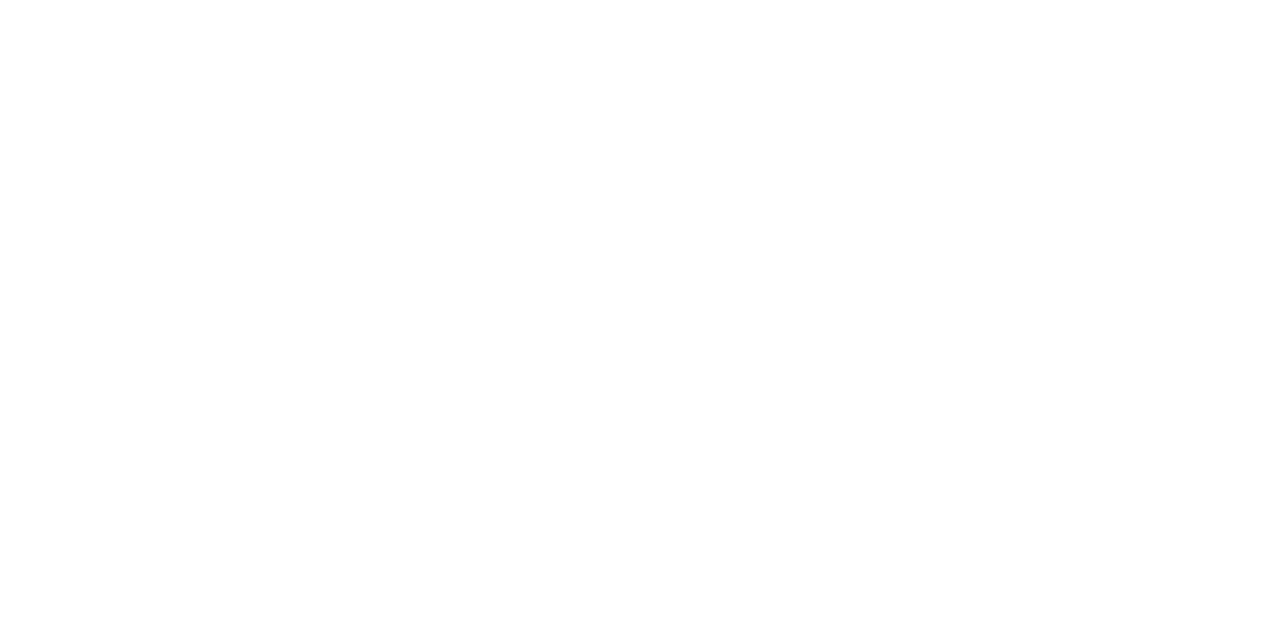
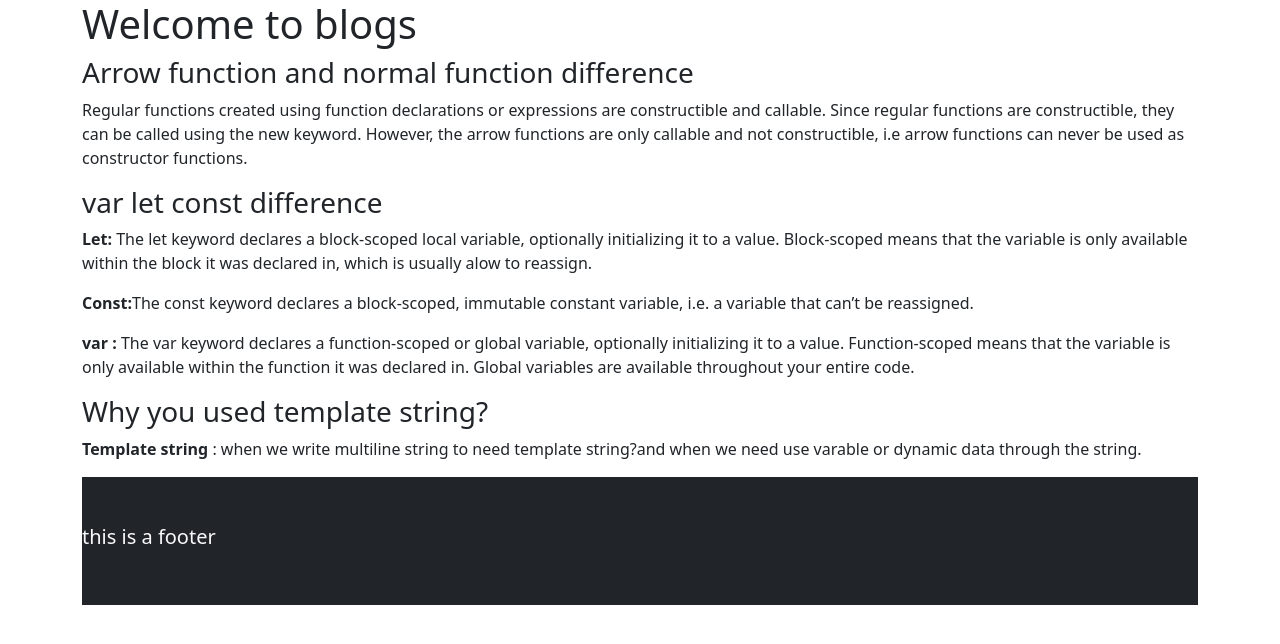
Before and after one commit to arafathossain7960/news-today, a plain HTML site: page blog.html in a window 1280 px wide. Drawn offline with nearby package versions, Linux system fonts and the light colour scheme.

Commit message:
finla commite

```diff
--- a/blog.html
+++ b/blog.html
@@ -0,0 +1,48 @@
+<!DOCTYPE html>
+<html lang="en">
+<head>
+    <meta charset="UTF-8">
+    <meta http-equiv="X-UA-Compatible" content="IE=edge">
+    <meta name="viewport" content="width=device-width, initial-scale=1.0">
+    <title>Blogs</title>
+    <link href="https://cdn.jsdelivr.net/npm/bootstrap@5.2.2/dist/css/bootstrap.min.css" rel="stylesheet" integrity="sha384-Zenh87qX5JnK2Jl0vWa8Ck2rdkQ2Bzep5IDxbcnCeuOxjzrPF/et3URy9Bv1WTRi" crossorigin="anonymous">
+</head>
+<body class="container">
+    <header>
+        <h1> Welcome to blogs</h1>
+    </header>
+    <main>
+        <article>
+            <h3>Arrow function and normal function difference</h3>
+            <p>Regular functions created using function declarations or expressions are constructible and callable. Since regular functions are constructible, they can be called using the new keyword. However, the arrow functions are only callable and not constructible, i.e arrow functions can never be used as constructor functions.</p>
+        </article>
+
+        <article>
+            <h3> var let const difference</h3>
+            <p><b>Let:</b> The let keyword declares a block-scoped local variable, optionally initializing it to a value.
+                Block-scoped means that the variable is only available within the block it was declared in, which is usually alow to reassign.</p>
+                <p>
+                    <b>Const:</b>The const keyword declares a block-scoped, immutable constant variable, i.e. a variable that can’t be reassigned.
+
+                </p>
+                <p>
+                    <b>var :</b> The var keyword declares a function-scoped or global variable, optionally initializing it to a value.
+                    Function-scoped means that the variable is only available within the function it was declared in. Global variables are available throughout your entire code.
+                </p>
+        </article>
+
+        <article>
+            <h3>Why you used template string?</h3>
+            <p>
+                <b>Template string </b> :
+                when we write multiline string to need template string?and when we need use varable or dynamic data through the string.
+            </p>
+        </article>
+    </main>
+    <footer class="py-5 bg-dark">
+        <div>
+            <h5 class="text-light">this is a footer</h5>
+        </div>
+    </footer>
+</body>
+</html>
```
Also changed, not shown: index.html (+1 -1 lines).
